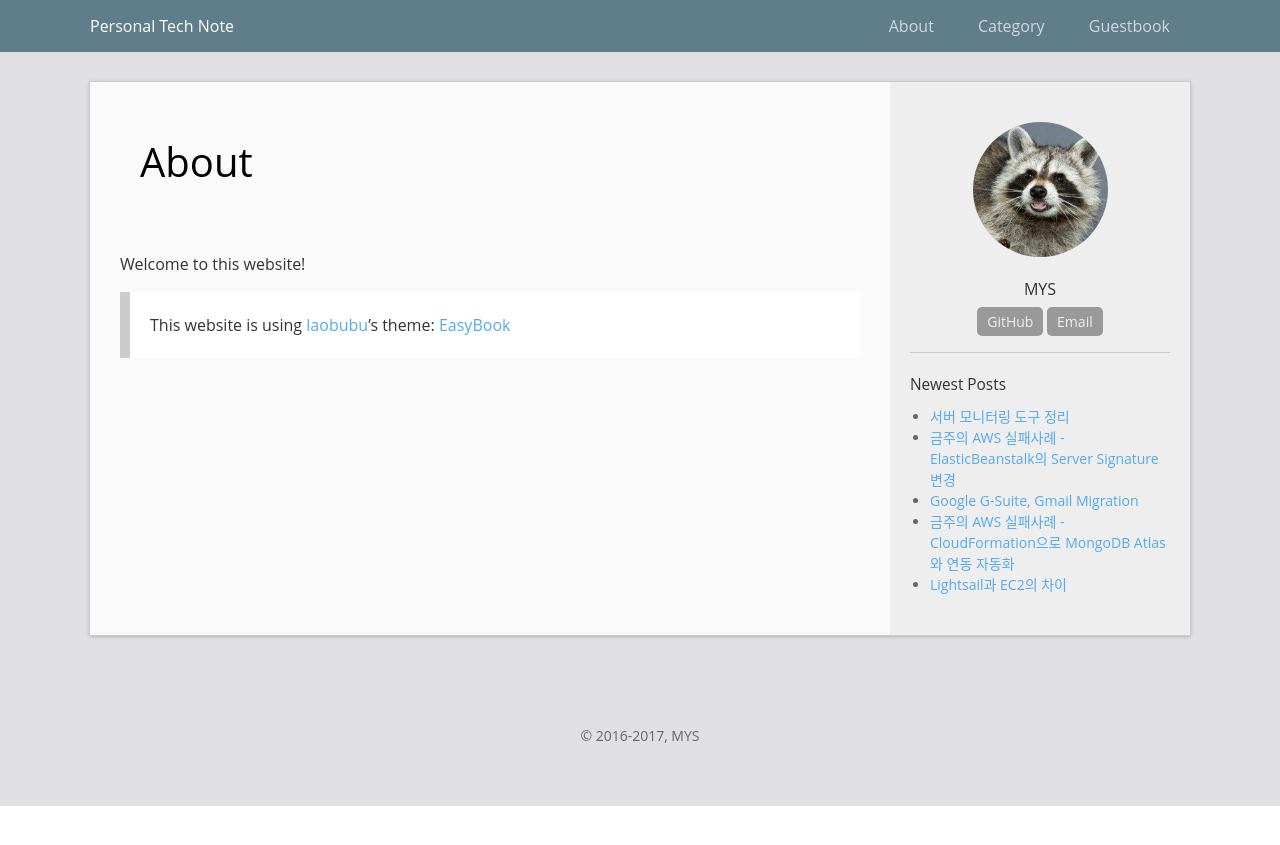
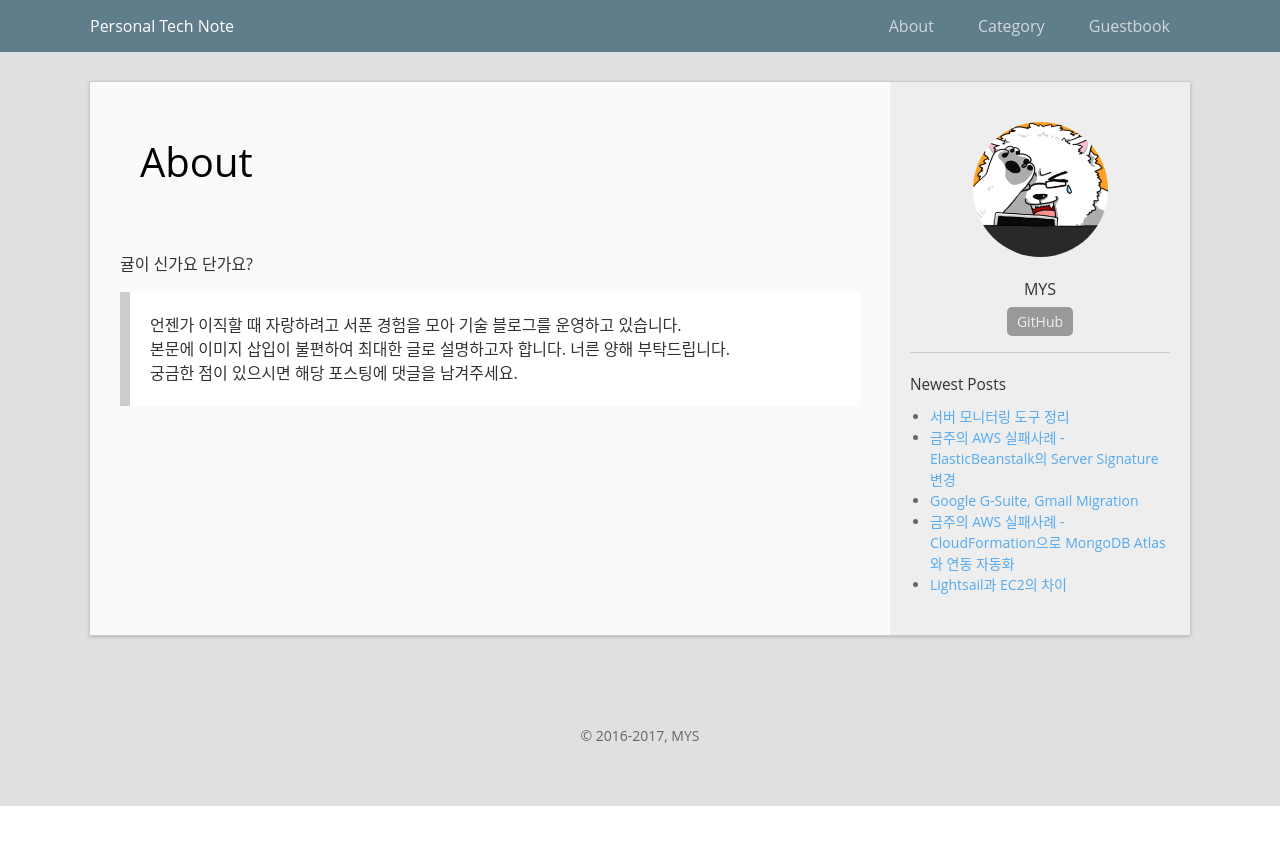
Before and after one commit to mystria/mystria.github.io, a Jekyll site: the page built from about.md, in a window 1280 px wide. Shown: the top 845 px of the page. Built offline with Jekyll 4.4.1, drawn with Linux system fonts in a browser that asks for light colours.

Commit message:
Change blog info

```diff
--- a/_config.yml
+++ b/_config.yml
@@ -7,10 +7,10 @@ description: >
   Developer's tech note
 
 # Your information
-email: mystria00@gmail.com
+#email:
 author: MYS
-avatar: "/images/racoon.jpg"
-profile: 개발자가 되고 싶어 개발업에 종사하는 부족한 직장인입니다.
+avatar: "/images/nooo.png"
+profile: 그냥 직장인입니다.
 #twitter_username: twitter_username
 github_username: mystria
 
--- a/about.md
+++ b/about.md
@@ -5,6 +5,8 @@ permalink: /about/
 public: true
 ---
 
-Welcome to this website!
 
-> This website is using [laobubu](http://laobubu.net)'s theme: [EasyBook](https://github.com/laobubu/jekyll-theme-EasyBook)
+귤이 신가요 단가요?
+> 언젠가 이직할 때 자랑하려고 서푼 경험을 모아 기술 블로그를 운영하고 있습니다.
+본문에 이미지 삽입이 불편하여 최대한 글로 설명하고자 합니다. 너른 양해 부탁드립니다.
+궁금한 점이 있으시면 해당 포스팅에 댓글을 남겨주세요.
```
Also changed, not shown: images/nooo.png (added).
